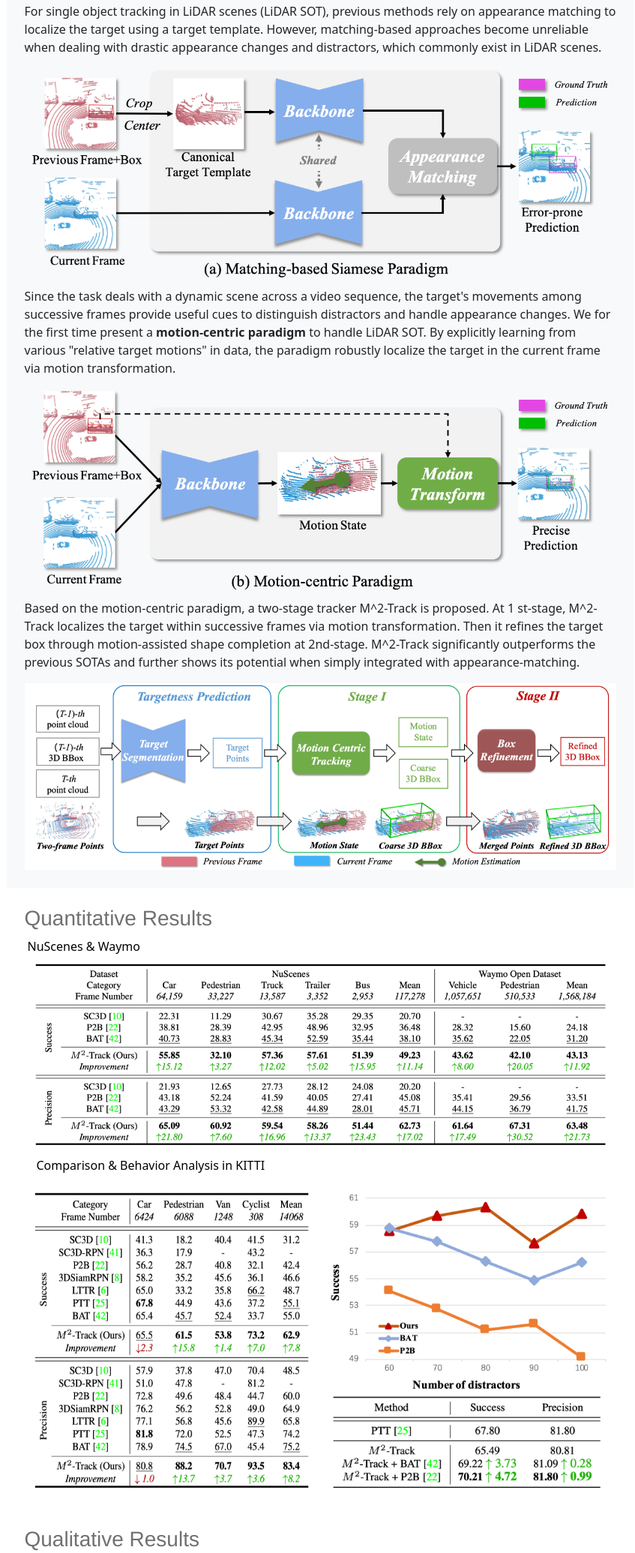
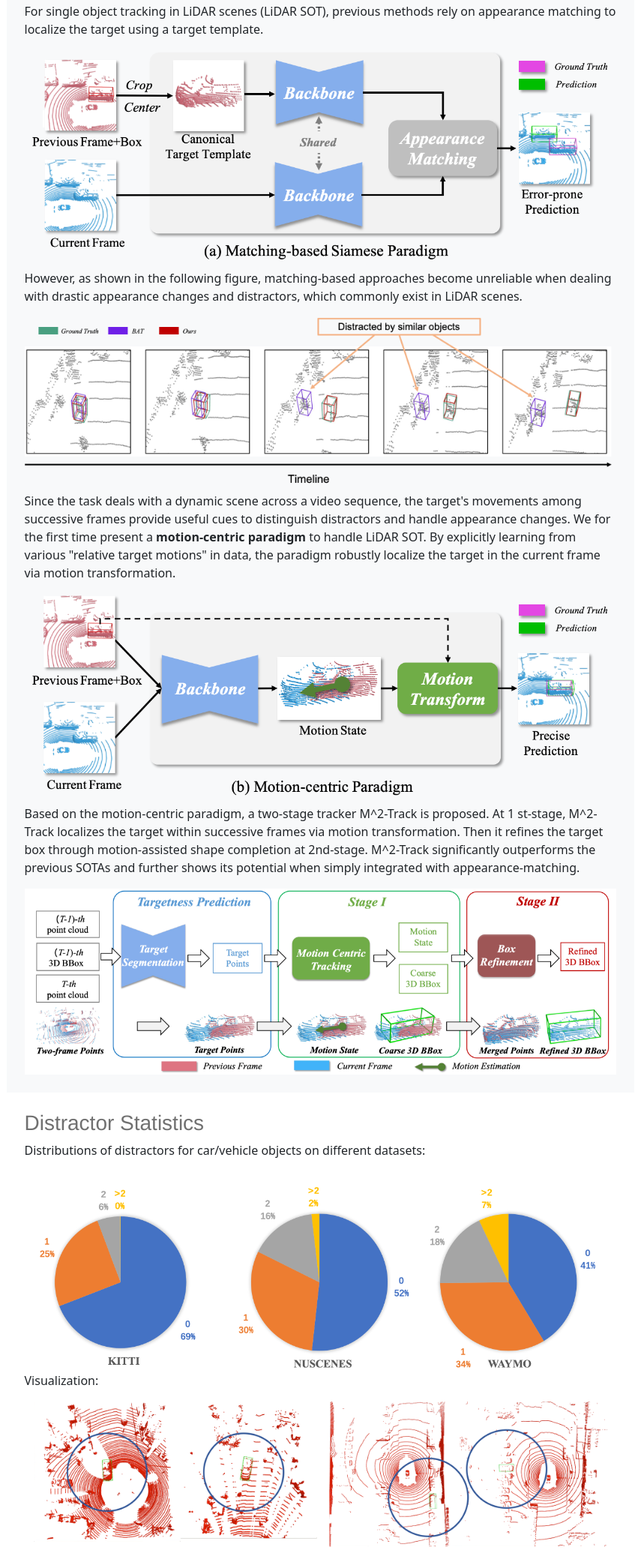
Before and after one commit to Ghostish/MM-Track, a plain HTML site: page index.html in a window 1280 px wide. Shown: the part 729-2800 px from the top of the page at 75% size, without its empty margins (213-1060 px from the left). Drawn offline with Linux system fonts and the light colour scheme.

Commit message:
update content

```diff
--- a/index.html
+++ b/index.html
@@ -50,13 +50,19 @@
         <source src="https://github.com/Ghostish/MM-Track/raw/main/figs/video.MOV" type="video/mp4">
       Your browser does not support the video tag.
       </video>
+
+
+
     <div class="bg-light container-sm p-4 w-75">
         <h3 class="subtitle">Motivation & Method</h3>
         <p>
-            For single object tracking in LiDAR scenes (LiDAR SOT), previous methods rely on appearance matching to localize the target using a target template. However, matching-based approaches become unreliable when dealing with drastic appearance changes and
-            distractors, which commonly exist in LiDAR scenes.
+            For single object tracking in LiDAR scenes (LiDAR SOT), previous methods rely on appearance matching to localize the target using a target template.
         </p>
         <img src="./figs/matching_paradigm.png" class="img_fluid d-block mx-auto w-100" alt="Siamese matching paradigm" />
+        <p>
+            However, as shown in the following figure, matching-based approaches become unreliable when dealing with drastic appearance changes and distractors, which commonly exist in LiDAR scenes.
+        </p>
+        <img src="./figs/demo0.png" class="img_fluid d-block mx-auto w-100" alt="Distracted cases" />
         <p>
             Since the task deals with a dynamic scene across a video sequence, the target's movements among successive frames provide useful cues to distinguish distractors and handle appearance changes. We for the first time present a <b>motion-centric paradigm</b>            to handle LiDAR SOT. By explicitly learning from various "relative target motions" in data, the paradigm robustly localize the target in the current frame via motion transformation.
         </p>
@@ -67,6 +73,22 @@
         </p>
         <img src="./figs/arch.png" class="img_fluid d-block mx-auto w-100" alt="M^2-Track Architecture" />
     </div>
+
+    <div class="container-sm p-4 w-75">
+        <h3 class="subtitle">Distractor Statistics</h3>
+        <p> Distributions of distractors for car/vehicle objects on different datasets:
+        </p>
+        <div class="row mx-auto">
+            <img src="./figs/distractor_statistics.png" class=" d-block mx-auto" alt="distractor statistics" />
+        </div>
+        <p>Visualization:</p>
+        <div class="row mx-auto">
+            <img src="./figs/distractors_vis.png" class=" d-block mx-auto" alt="distractor statistics" />
+        </div>
+        <p>NuScenes and Waymo are more challenging for matching-based approaches due to widespread distractors in scenes. But MM-Track robustly handles distractors via explicit motion modeling.</p>
+
+    </div>
+
     <div class="container-sm p-4 w-75">
         <h3 class="subtitle">Quantitative Results</h3>
         <h6 class="text-black p-1">NuScenes & Waymo</h6>
```
Also changed, not shown: figs/demo0.png (added), figs/distractor_statistics.png (added), figs/distractors_vis.png (added), 2 other files.
